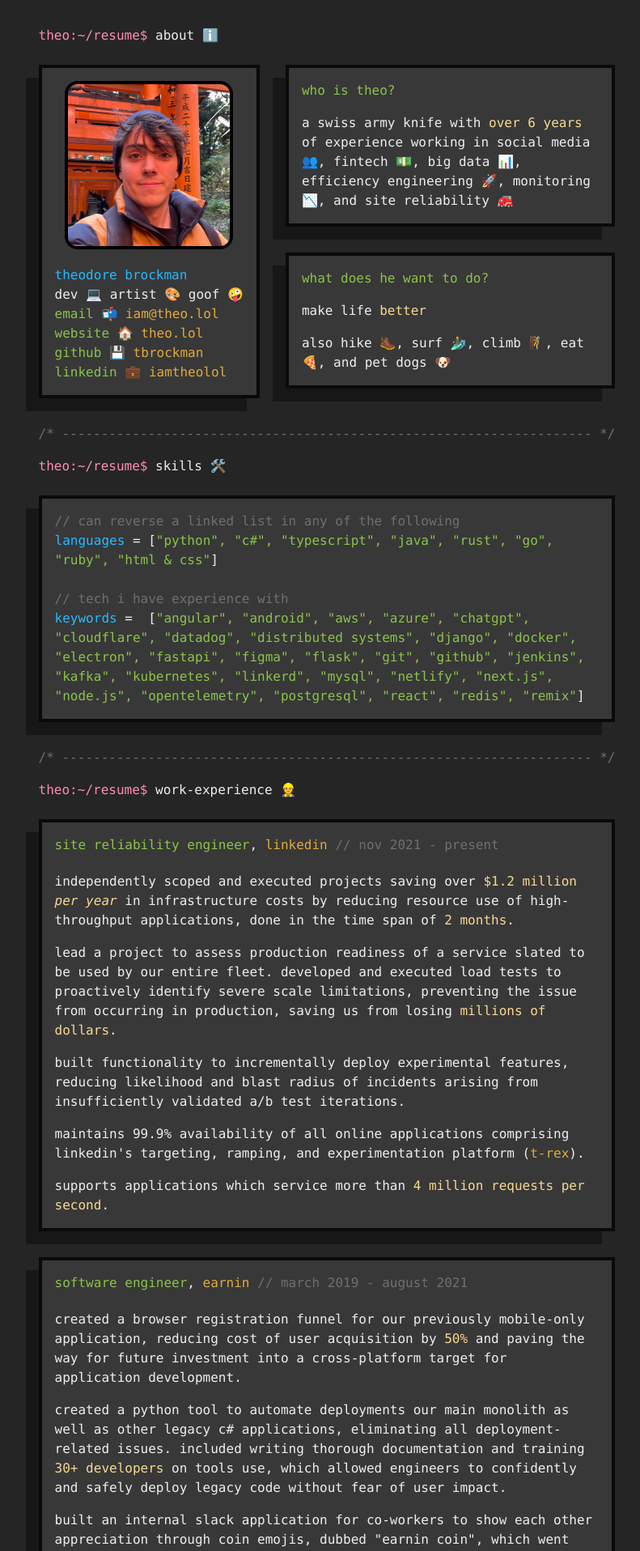
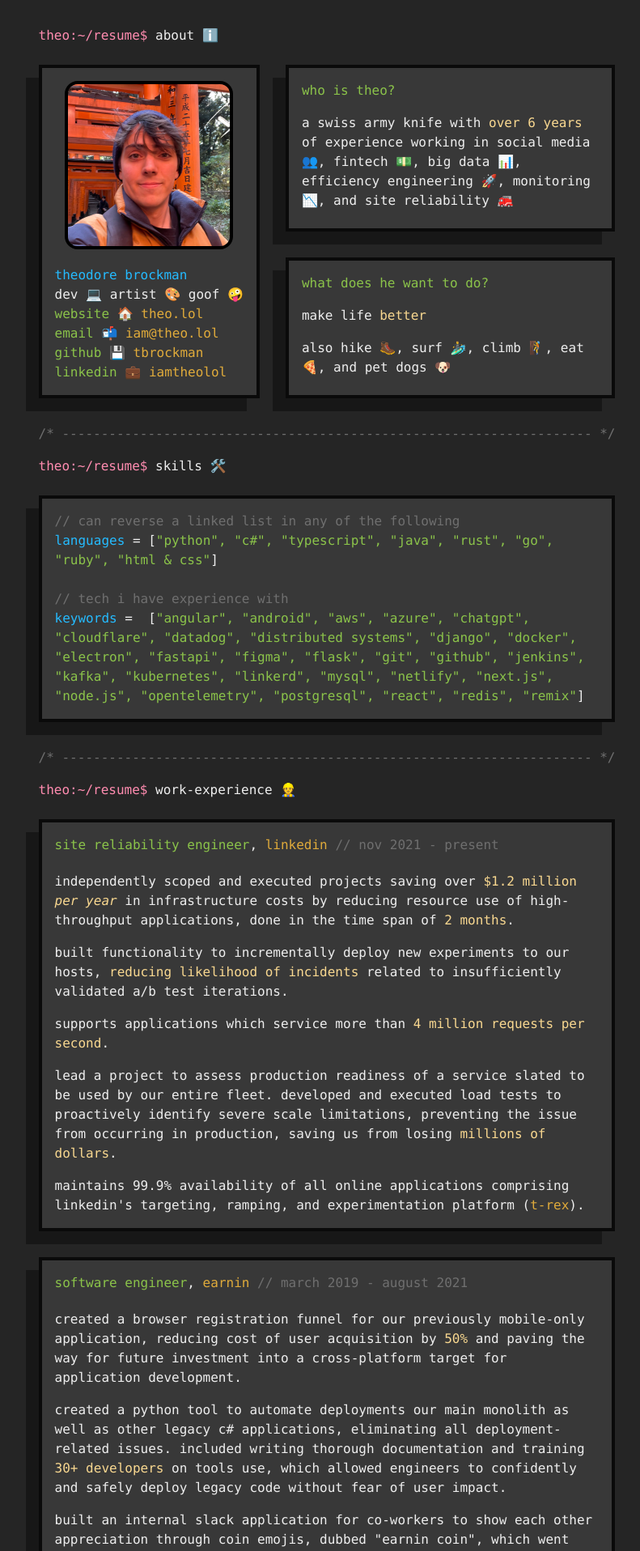
Before and after one commit to tbrockman/tbrockman.github.io, a Jekyll site: the page built from resume.html, in a window 1280 px wide. Shown: the top 1916 px of the page at 81% size, without its empty margins (236-1027 px from the left). Built offline with Jekyll 4.4.1, drawn with Linux system fonts in a browser that asks for light colours.

Commit message:
Change resume. Start working on resume building workflow.

```diff
--- a/_sass/resume.scss
+++ b/_sass/resume.scss
@@ -369,6 +369,12 @@ div.section {
 
 .description {
 	margin-left: 2rem;
+	display: flex;
+	flex-direction: column;
+}
+
+.description > div {
+	flex-grow: 1;
 }
 
 .description > .floating-block > p:first-child {
--- a/resume.html
+++ b/resume.html
@@ -20,12 +20,12 @@ layout: resume
 						</div>
 						<div class="contact-link-section">
 							<div class='green'>
+								website 🏠 <a class="gold contact-section-link" title="theo's website"
+									href="/">theo.lol</a>
+							</div>
+							<div class='green'>
 								email 📬 <a class="gold contact-section-link" title="theo's email"
 									href="mailto:iam@theo.lol">iam@theo.lol </a>
-							</div>
-							<div class='green'>
-								website 🏠 <a class="gold contact-section-link" title="theo's website"
-									href="/">theo.lol</a>
 							</div>
 							<div class="green">
 								github 💾 <a class="gold contact-section-link" title="theo's github"
@@ -127,6 +127,21 @@ layout: resume
 							applications, done in the time span of <span class='metric'>2 months</span>.
 						</p>
 						<p>
+							Built functionality to incrementally deploy new experiments to our hosts,
+							<span class='metric'>reducing likelihood of incidents</span> related to insufficiently
+							validated A/B test iterations.
+						</p>
+						<!-- <p>
+							Created a GitHub Action to allow teams to manage their monitoring and alerting
+							infrastructure (for our proprietary observability stack) in code, allowing for learning
+							opportunities during code-review (improving oncall quality of life) as well as providing
+							queryable examples to be leveraged by others.
+						</p> -->
+						<p>
+							Supports applications which service more than <span class='metric'>4 million requests per
+								second</span>.
+						</p>
+						<p>
 							Lead a project to assess production readiness of a service slated to be used by our entire
 							fleet. Developed and executed load tests to proactively identify severe scale limitations,
 							preventing the issue from occurring in production, saving us from losing <span
@@ -134,18 +149,9 @@ layout: resume
 								of dollars</span>.
 						</p>
 						<p>
-							Built functionality to incrementally deploy experimental features, reducing likelihood
-							and
-							blast radius of incidents arising from insufficiently validated A/B test iterations.
-						</p>
-						<p>
 							Maintains 99.9% availability of all online applications comprising LinkedIn's targeting,
 							ramping, and experimentation platform (<a class="gold"
 								href="https://engineering.linkedin.com/teams/data/analytics-platform-apps/data-applications/t-rex">T-REX</a>).
-						</p>
-						<p>
-							Supports applications which service more than <span class='metric'>4 million requests per
-								second</span>.
 						</p>
 					</div>
 				</div>
```
Also changed, not shown: .github/workflows/build-resume.yml (added), .github/workflows/generate-pdf.js (added).
